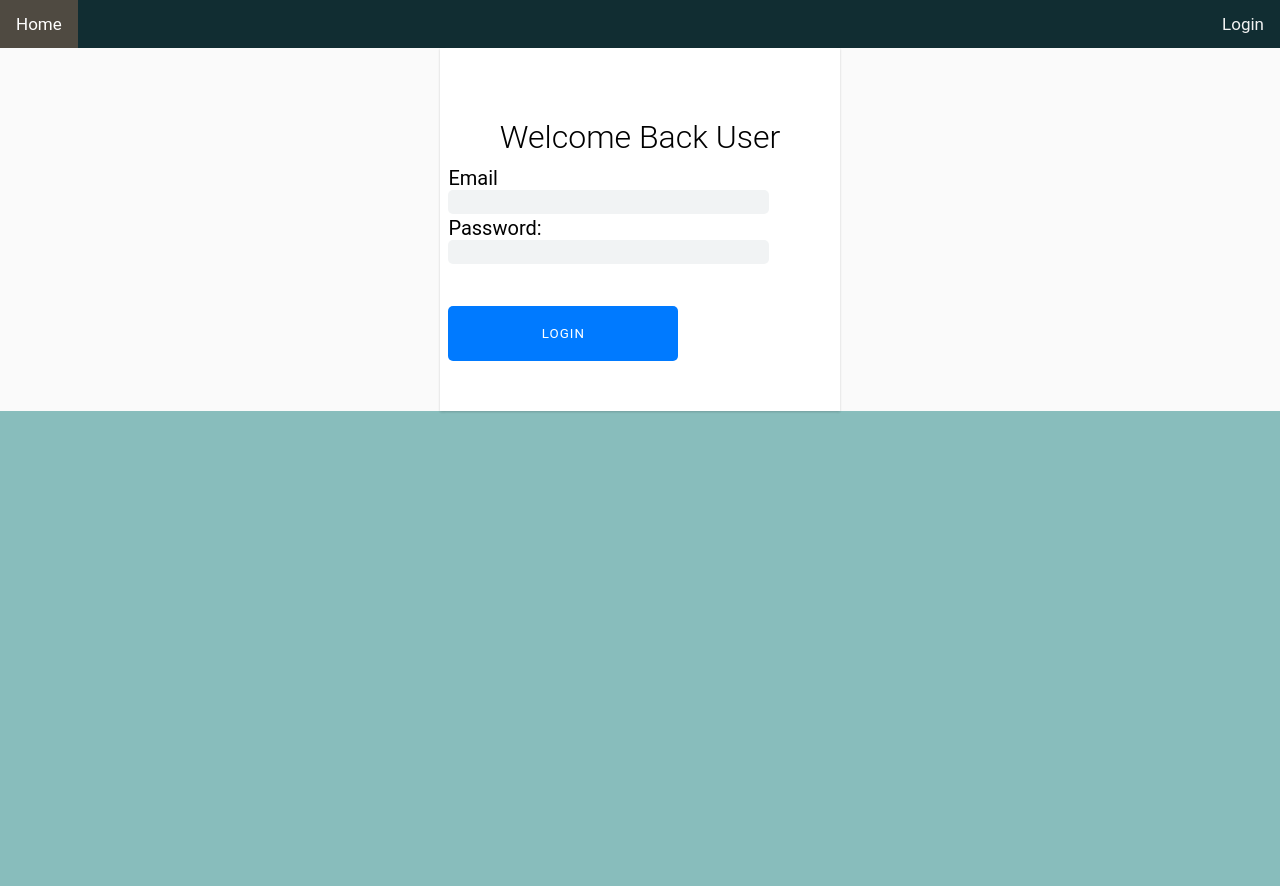
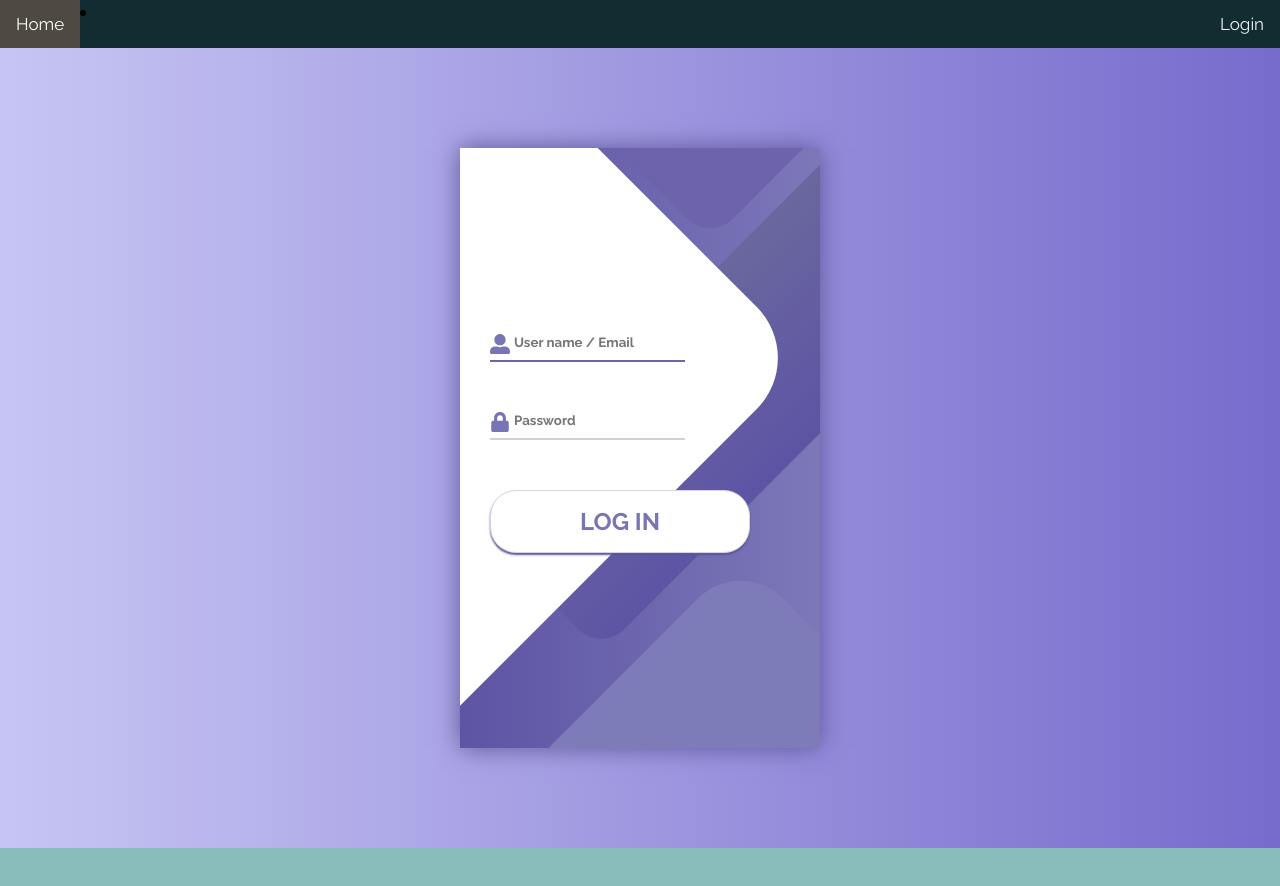
Before and after one commit to Prakarsh30/IT314_project_5, a React (Create React App) app in the folder client/: page /login in a window 1280 px wide. Shown: the top 886 px of the page. Before the commit the page ends 800 px from the top, so only its background shows below. Built offline with nearby package versions, Linux system fonts and the light colour scheme; a web font is replaced by a local one.

Commit message:
Updated Login Page

```diff
--- a/client/package.json
+++ b/client/package.json
@@ -3,12 +3,18 @@
   "version": "0.1.0",
   "private": true,
   "dependencies": {
+    "@fortawesome/fontawesome-svg-core": "^6.3.0",
+    "@fortawesome/free-solid-svg-icons": "^6.3.0",
+    "@fortawesome/react-fontawesome": "^0.2.0",
     "@testing-library/jest-dom": "^5.16.5",
     "@testing-library/react": "^13.4.0",
     "@testing-library/user-event": "^13.5.0",
+    "fontawesome": "^5.6.3",
     "react": "^18.2.0",
     "react-bootstrap": "^2.7.2",
     "react-dom": "^18.2.0",
+    "react-fontawesome": "^1.7.1",
+    "react-icons": "^4.8.0",
     "react-router-dom": "^6.9.0",
     "react-scripts": "5.0.1",
     "web-vitals": "^2.1.4"
--- a/client/src/components/Login_page/login.js
+++ b/client/src/components/Login_page/login.js
@@ -3,6 +3,8 @@ import React, { useState } from "react";
 import Form from "react-bootstrap/Form";
 import Button from "react-bootstrap/Button";
 import "./login_styles.css";
+import {FaUserAlt} from "react-icons/fa";
+import {FaLock  } from "react-icons/fa";
 
 export default function LoginPage() {
 
@@ -17,45 +19,63 @@ export default function LoginPage() {
     event.preventDefault();
   }
   return (
-    <div className="login-container">
-      <h3 className="title">Welcome Back User</h3>
+
+<div className="container">
+  <div className="screen">
+    <div className="screen__content">
       <Form onSubmit={handleSubmit}>
-        <div className="fluid-input">
-        <Form.Group size="lg" controlId="email">
-          <Form.Label>Email</Form.Label>
+      <form className="login">
+
+        <div className="login__field">
+        <FaUserAlt i className="login__icon fas fa-user" />
+
+          <Form.Group size="lg" controlId="email">
           <Form.Control
             autoFocus
-            type="email"
+
             value={email}
             onChange={(e) => setEmail(e.target.value)}
-            className="fluid-input-input"
+
+            type="text"
+            className="login__input"
+            placeholder="User name / Email"
           />
         </Form.Group>
         </div>
 
-        <div className="fluid-input">
-        <Form.Group size="lg" controlId="password">
+        <div className="login__field">
 
-          <Form.Label>Password:</Form.Label>
+        <FaLock i className="login__icon fas fa-lock" />
+          <Form.Group size="lg" controlId="password">
 
           <Form.Control
-            type="password"
             value={password}
             onChange={(e) => setPassword(e.target.value)}
-            className="fluid-input-input"
+            type="password"
+            className="login__input"
+            placeholder="Password"
           />
 
         </Form.Group>
         </div>
 
         <div>
-        <Button block size="lg" type="submit" disabled={!validateForm()} className="login-button">
-          Login
+        <Button block size="lg" type="submit" disabled={!validateForm()} className="button login__submit">
+        <span className="button__icon">Log In</span>
+          <i className="button__icon fas fa-chevron-right" />
         </Button>
         </div>
+      </form>
       </Form>
-
     </div>
+    <div className="screen__background">
+      <span className="screen__background__shape screen__background__shape4" />
+      <span className="screen__background__shape screen__background__shape3" />
+      <span className="screen__background__shape screen__background__shape2" />
+      <span className="screen__background__shape screen__background__shape1" />
+    </div>
+  </div>
+</div>
 
   );
 
--- a/client/src/components/Login_page/login_styles.css
+++ b/client/src/components/Login_page/login_styles.css
@@ -1,237 +1,179 @@
+@import url('https://fonts.googleapis.com/css?family=Raleway:400,700');
 
-/* body { */
-  /* fallback for old browsers */
-  /* background: #6a11cb; */
-
-  /* Chrome 10-25, Safari 5.1-6 */
-  /*background: -webkit-linear-gradient(to right, rgba(106, 17, 203, 1), rgba(37, 117, 252, 1));*/
-
-  /* W3C, IE 10+/ Edge, Firefox 16+, Chrome 26+, Opera 12+, Safari 7+ */
-  /*background: linear-gradient(to right, rgba(106, 17, 203, 1), rgba(37, 117, 252, 1))*/
-/* } */
-
-/* .Login {
-  margin-top: 30px;
-  margin-left: 35%;
-  margin-right: 35%;
-  padding: 30px;
-  width: 30%;
-  border: 3px solid black;
-  text-align: left;
+* {
+	box-sizing: border-box;
+	margin: 0;
+	padding: 0;
+	font-family: Raleway, sans-serif;
 }
 
-.Login-email{
-  padding: 10px;
+body {
+	background: linear-gradient(90deg, #C7C5F4, #776BCC);
 }
 
-.Login-password{
-  padding: 10px;
+.container {
+	display: flex;
+	align-items: center;
+	justify-content: center;
+	min-height: 100vh;
 }
 
-.h3{
-  text-align: center;
-  margin: auto;
+.screen {
+	background: linear-gradient(90deg, #5D54A4, #7C78B8);
+	position: relative;
+	height: 600px;
+	width: 360px;
+	box-shadow: 0px 0px 24px #5C5696;
 }
 
-.Login-button{
-  margin-left: 45%;
-  margin-right: 45%;
-  width: 10%;
-
-  padding-left: 10 px;
-  padding-top: 10 px;
-  padding-right: 10 px;
-  padding-bottom: 10 px;
-} */
-
-
-*,
-*:before,
-*:after,
-ul,
-li,
-a,
-button,
-input,
-h1,
-h2,
-h3,
-h4,
-h5,
-h6,
-p,
-img,
-image,
-svg,
-path,
-g,
-canvas {
-  margin: 0;
-  padding: 0;
-  box-sizing: border-box;
-  background-color: transparent;
-  border: none;
-  text-decoration: none;
-  font-family: "Roboto";
-  user-select: none;
-  list-style: none;
-  position: relative;
+.screen__content {
+	z-index: 1;
+	position: relative;
+	height: 100%;
 }
 
-.html,
-body {
-  background-color: #fafafa;
-  margin: 0;
-  padding: 0;
+.screen__background {
+	position: absolute;
+	top: 0;
+	left: 0;
+	right: 0;
+	bottom: 0;
+	z-index: 0;
+	-webkit-clip-path: inset(0 0 0 0);
+	clip-path: inset(0 0 0 0);
 }
 
-.button {
-  display: flex;
-  align-items: center;
-  justify-content: center;
-  flex-direction: row;
-  box-shadow: 0 1px 4px rgba(0, 0, 0, 0.3), 0 1px 2px rgba(0, 0, 0, 0.12);
-  background-color: #f2f8ff;
-  text-transform: capitalize;
-  cursor: pointer;
+.screen__background__shape {
+	transform: rotate(45deg);
+	position: absolute;
 }
 
-.button:hover,
-.button:focus {
-  transition: 0.15s ease-in-out;
+.screen__background__shape1 {
+	height: 520px;
+	width: 520px;
+	background: #FFF;
+	top: -50px;
+	right: 120px;
+	border-radius: 0 72px 0 0;
 }
 
-.login-container {
-  width: 400px;
-  height: auto;
-  display: flex;
-  align-items: center;
-  justify-content: center;
-  flex-direction: column;
-  margin: 0 auto;
-  background-color: white;
-  box-shadow: 0 1px 3px rgba(0, 0, 0, 0.06), 0 1px 2px rgba(0, 0, 0, 0.12);
-  overflow: hidden;
-  padding-top: 10px;
-  padding-bottom: 10px;
+.screen__background__shape2 {
+	height: 220px;
+	width: 220px;
+	background: #6C63AC;
+	top: -172px;
+	right: 0;
+	border-radius: 32px;
 }
 
-.login-container .title {
-  text-transform: capitalize;
-  font-size: 1.6em;
-  font-weight: 300;
-  padding: 60px 0;
-  padding-bottom: 10px;
+.screen__background__shape3 {
+	height: 540px;
+	width: 190px;
+	background: linear-gradient(270deg, #5D54A4, #6A679E);
+	top: -24px;
+	right: 0;
+	border-radius: 32px;
 }
 
-.login-container .login-button {
-  border-top-left-radius: 5px;
-  border-top-right-radius: 5px;
-  border-bottom-left-radius: 5px;
-  border-bottom-right-radius: 5px;
-  width: 60%;
-  padding: 20px 15px;
-  background-color: #007aff;
-  color: #fff;
-  text-transform: uppercase;
-  letter-spacing: 1px;
-  font-weight: 400;
-  margin: 40px 0;
+.screen__background__shape4 {
+	height: 400px;
+	width: 200px;
+	background: #7E7BB9;
+	top: 420px;
+	right: 50px;
+	border-radius: 60px;
 }
 
-.login-container .login-button:hover,
-.login-container .login-button:focus {
-  box-shadow: 0px 3px 20px 3px rgba(0, 122, 255, 0.3);
-  background-color: #007aff;
+.login {
+	width: 320px;
+	padding: 30px;
+	padding-top: 156px;
 }
 
-.fluid-input {
-  width: 80%;
-  height: 50px;
-  max-width: 450px;
-  position: relative;
+.login__field {
+	padding: 20px 0px;
+	position: relative;
 }
 
-.fluid-input-bg {
-  width: calc(100% - 10%);
-  height: 100%;
-  display: flex;
-  align-items: center;
-  justify-content: flex-start;
-  flex-direction: row;
-  position: absolute;
-  left: 5%;
-  top: 0;
-  color: #007aff;
-  font-weight: 400;
-  font-size: 0.9em;
-  transition: 0.3s ease-in-out;
-  text-transform: capitalize;
+.login__icon {
+	position: absolute;
+	top: 30px;
+	color: #7875B5;
 }
 
-.fluid-input-holder {
-  width: 100%;
-  height: 100%;
-  position: absolute;
-  top: 0;
-  left: 0;
-  border-top-left-radius: 5px;
-  border-top-right-radius: 5px;
-  border-bottom-left-radius: 5px;
-  border-bottom-right-radius: 5px;
-  will-change: transform, box-shadow;
-  transition: 0.2s ease-in-out;
-  background-color: #f1f3f4;
+.login__input {
+	border: none;
+	border-bottom: 2px solid #D1D1D4;
+	background: none;
+	padding: 10px;
+	padding-left: 24px;
+	font-weight: 700;
+	width: 75%;
+	transition: .2s;
 }
 
-.fluid-input-input {
-  width: inherit;
-  height: inherit;
-  border-top-left-radius: 5px;
-  border-top-right-radius: 5px;
-  border-bottom-left-radius: 5px;
-  border-bottom-right-radius: 5px;
-  background-color: #f1f3f4;
-  font-size: 1.05em;
-  padding: 0 5%;
+.login__input:active,
+.login__input:focus,
+.login__input:hover {
+	outline: none;
+	border-bottom-color: #6A679E;
 }
 
-.fluid-input-input:focus {
-  outline: None;
+.login__submit {
+	background: #fff;
+	font-size: 14px;
+	margin-top: 30px;
+	padding: 16px 20px;
+	border-radius: 26px;
+	border: 1px solid #D4D3E8;
+	text-transform: uppercase;
+	font-weight: 700;
+	display: flex;
+	align-items: center;
+	width: 100%;
+	color: #4C489D;
+	box-shadow: 0px 2px 2px #5C5696;
+	cursor: pointer;
+	transition: .2s;
 }
 
-.fluid-input-label {
-  width: calc(100% - 10%);
-  height: 100%;
-  display: flex;
-  align-items: center;
-  justify-content: start;
-  flex-direction: row;
-  position: absolute;
-  font-size: 1em;
-  left: 5%;
-  top: 0;
-  color: #007aff;
-  font-weight: 400;
-  text-transform: capitalize;
-  pointer-events: none;
-  transition: transform 0.2s ease-in-out, font-size 0.2s 0.15s ease-in-out;
-  will-change: transform, font-size;
+.login__submit:active,
+.login__submit:focus,
+.login__submit:hover {
+	border-color: #6A679E;
+	outline: none;
 }
 
-.fluid-input--focus .fluid-input-holder {
-  box-shadow: 0px 5px 20px 0px rgba(0, 12, 47, 0.3);
+.button__icon {
+	font-size: 24px;
+	margin-left: auto;
+	color: #7875B5;
+  text-align: center;
 }
 
-.fluid-input--focus .fluid-input-bg {
-  transform: translateY(-40px);
-  transition: 0.2s 0.2s ease-in-out;
+.social-login {
+	position: absolute;
+	height: 140px;
+	width: 160px;
+	text-align: center;
+	bottom: 0px;
+	right: 0px;
+	color: #fff;
 }
 
-.fluid-input--focus .fluid-input-label {
-  transform: translateY(-40px);
+.social-icons {
+	display: flex;
+	align-items: center;
+	justify-content: center;
 }
 
-.fluid-input--open .fluid-input-label {
-  transform: translateY(-40px);
+.social-login__icon {
+	padding: 20px 10px;
+	color: #fff;
+	text-decoration: none;
+	text-shadow: 0px 0px 8px #7875B5;
 }
+
+.social-login__icon:hover {
+	transform: scale(1.5);
+}
```
Also changed, not shown: 2 other files (tests, documents, lock files or other folders).
